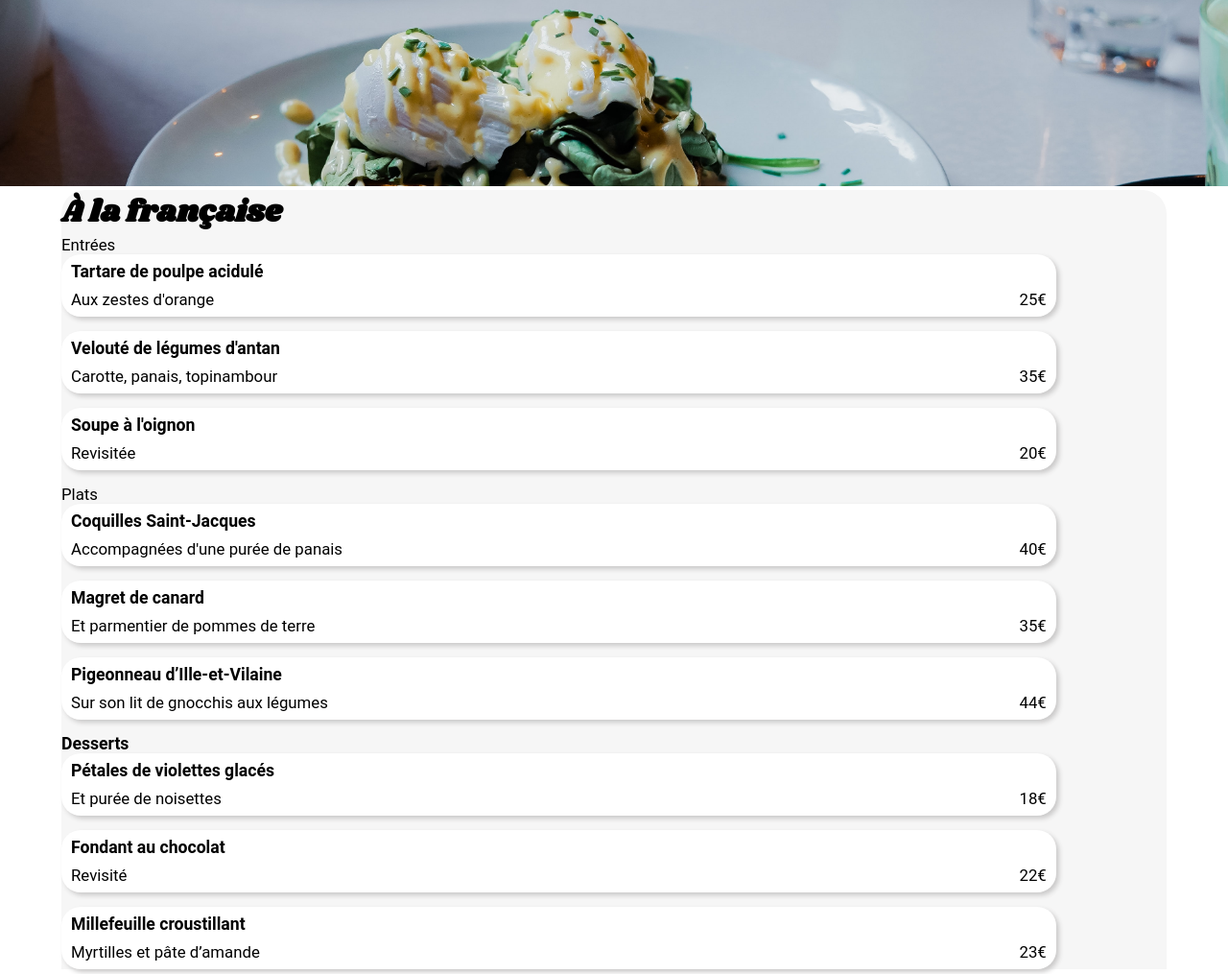
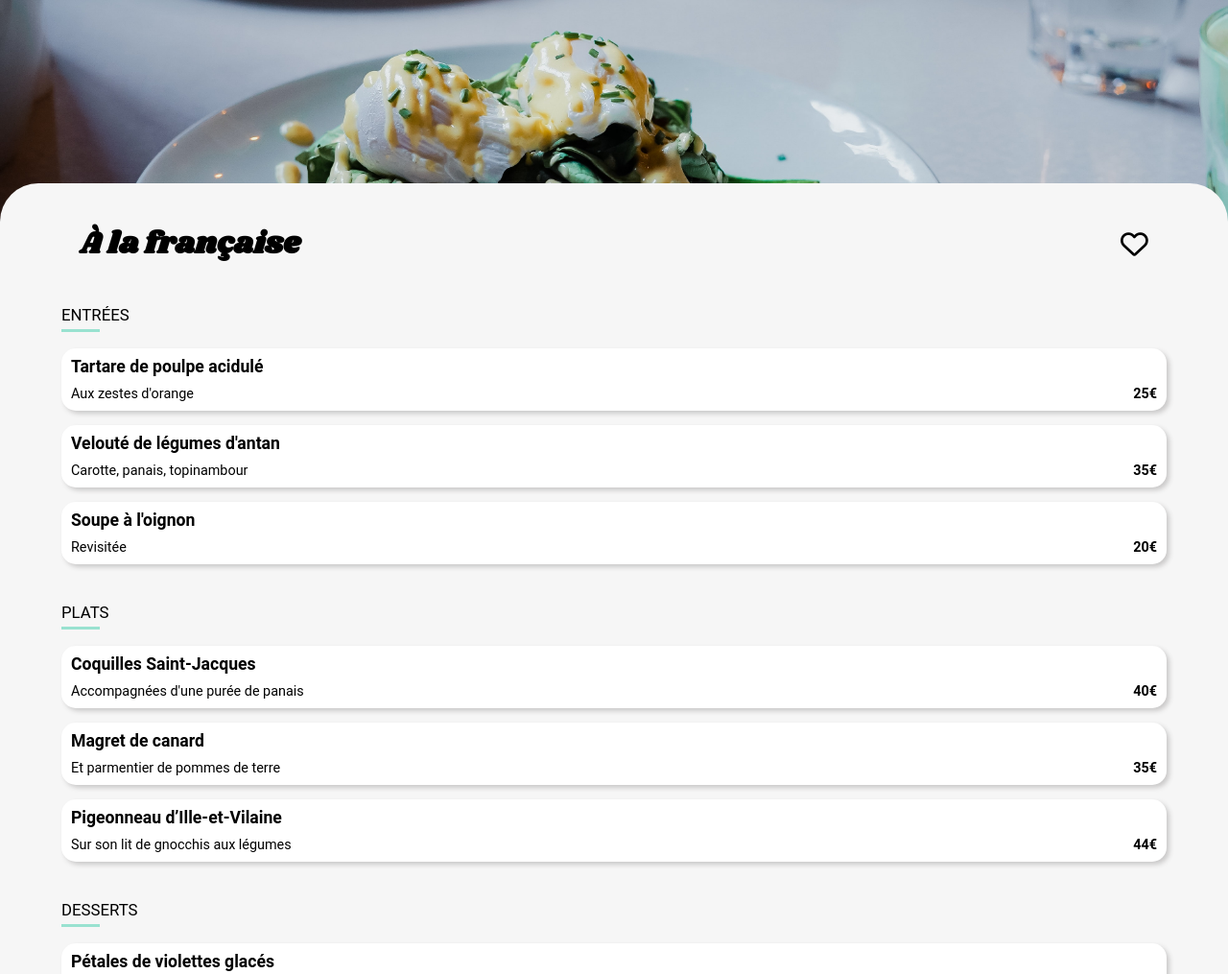
Before and after one commit to MaximeLorin/MaximeLorin_3_20022021, a plain HTML site: page alafrancaise.html in a window 1280 px wide. Shown: the part 89-1104 px from the top of the page at 96% size. Drawn offline with Linux system fonts and the light colour scheme.

Commit message:
v0.4 CSS finished

```diff
--- a/alafrancaise.html
+++ b/alafrancaise.html
@@ -10,17 +10,18 @@
     <body>
         <div class= "gridContainerMenu">
             <header class="topPage">
+                <a class="topPage__arrow" href="./index.html"><i class="fas fa-arrow-left"></i></a>
                 <h1 class= "mainTitle">ohmyfood</h1>
             </header>
             <div class= "menuSection">
                 <img class="backgroundImg" src="images/toa-heftiba-DQKerTsQwi0-unsplash.jpg" alt="a la francaise menu">
-                <div class= "menus">
+                <div class= "menusPart">
                     <div class= "menuTitle">
                         <h1 class="menuTitle__txt">À la française</h1>
-                        <div class= "menuTitle__icon"></div>
+                        <div class= "menuTitle__icon"><i class="far fa-heart"></i></div>
                     </div>
                     <div class= "menuStarter">
-                        <p class= "menuStarter__title">Entrées</p>
+                        <p class= "menuStarter__title">ENTRÉES</p>
                         <div class= "menuCard">
                             <h3 class= "menuCard__title">Tartare de poulpe acidulé</h3>
                             <div class= "menuCard__dscrptn">
@@ -44,7 +45,7 @@
                         </div>
                     </div>
                     <div class= "menuCourse">
-                        <p class= "menuCourse__title">Plats</p>
+                        <p class= "menuCourse__title">PLATS</p>
                         <div class= "menuCard">
                             <h3 class= "menuCard__title">Coquilles Saint-Jacques</h3>
                             <div class= "menuCard__dscrptn">
@@ -68,7 +69,7 @@
                         </div>
                     </div>
                     <div class= "menuDessert">
-                        <h3 class= "menuDessert__title">Desserts</h3>
+                        <p class= "menuDessert__title">DESSERTS</p>
                         <div class= "menuCard">
                             <h3 class= "menuCard__title">Pétales de violettes glacés</h3>
                             <div class= "menuCard__dscrptn">
@@ -91,6 +92,9 @@
                             </div>
                         </div>
                     </div>
+                    <div class= "exploreCard">
+                        <p class= "exploreCard__txt">Commander</p>
+                    </div>
                 </div>
             </div>
             <footer class= "trailerPage">
--- a/components/_howToCard.scss
+++ b/components/_howToCard.scss
@@ -25,9 +25,9 @@
         color: grey;
         margin-right: 30px;
         margin-left: 10px;
-        font-size: 1.1rem;
+        font-size: 1.2rem;
     }
-    &__txt
+    p
     {
         font-weight: bold;
     }
--- a/components/_menuCard.scss
+++ b/components/_menuCard.scss
@@ -2,9 +2,8 @@
 {
     background-color: white;
     box-shadow: $card-shadow;
-    border-radius: 20px;
+    border-radius: 15px;
     margin-bottom: 15px;
-    width: 90%;
     height: 65px;
     display: flex;
     flex-direction: column;
@@ -12,6 +11,7 @@
     &__title
     {
         margin-left: $cardMargin;
+
     }
     &__dscrptn
     {
@@ -19,5 +19,13 @@
         margin-right: $cardMargin;
         display: flex;
         justify-content: space-between;
+        p
+        {
+            font-size: 0.9rem;
+        }
+        &__price
+        {
+            font-weight: bolder;
+        }
     }
 }
--- a/components/_restaurantCard.scss
+++ b/components/_restaurantCard.scss
@@ -1,22 +1,15 @@
 .restaurantCard
 {
     @include pageMargin;
-    margin-bottom: 7%;
+    margin-bottom: 20px;
     @include restauCards;
     display: flex;
     flex-direction: column;
-    &__new
-    {
-        position: relative;
-        top: 60px;
-        left: 260px;
-        margin: none;
-        @include newCard;
-    }
     &__img
     {
-        border-top-left-radius: 25px;
-        border-top-right-radius: 25px;
+        border-top-left-radius: 20px;
+        border-top-right-radius: 20px;
+        position: relative;
         @include imgRestauCards;
     }
     &__blckTxt
@@ -27,6 +20,18 @@
         @include pageMargin;
         margin-top: 17px;
     }
+    .newCard
+    {
+        position: relative;
+    }
+    .newCard::after
+    {
+        content: 'Nouveau';
+        position: absolute;
+        top: -160px;
+        right:15px;
+        @include newCard;
+    }
     &__blckTxt__icon
     {
         font-size: 1.8rem;
--- a/layout/_backgroundImg.scss
+++ b/layout/_backgroundImg.scss
@@ -1,6 +1,6 @@
 .backgroundImg
 {
     object-fit: cover;
-    height: 220px;
+    height: 265px;
     width: 100%;
 }
--- a/layout/_menus.scss
+++ b/layout/_menus.scss
@@ -1,7 +1,96 @@
-.menus
+.menusPart
 {
-    @include pageMargin;
+    position: absolute;
+    top: 280px;
+    width: 100%;
+    height: 1200px;
     background-color: $restaurant-color;
-    border-top-left-radius: 25px;
-    border-top-right-radius: 25px;
+    border-top-left-radius: 40px;
+    border-top-right-radius: 40px;
+    display: flex;
+    align-items: center;
+    flex-direction: column;
+    .menuTitle
+    {
+        display: flex;
+        justify-content: space-between;
+        align-items: center;
+        width: 87%;
+        @include pageMargin;
+        @include titleMargin;
+        &__icon
+        {
+            font-size: 1.8rem;
+        }
+    }
+    .menuStarter
+    {
+        width: 90%;
+        @include pageMargin;
+        margin-bottom: $dishMargin;
+        &__title
+        {
+            position: relative;
+            padding-bottom: 5px;
+            margin-bottom: $dishTitleMargin;
+        }
+        &__title::after
+        {
+            content: '';
+            position: absolute;
+            left:0;
+            top: 25px;
+            background: $tertiary-color;
+            width: 40px;
+            height: 3px;
+        }
+    }
+    .menuCourse
+    {
+        width: 90%;
+        @include pageMargin;
+        margin-bottom: $dishMargin;
+        &__title
+        {
+            position: relative;
+            padding-bottom: 5px;
+            margin-bottom: $dishTitleMargin;
+        }
+        &__title::after
+        {
+            content: '';
+            position: absolute;
+            left:0;
+            top: 25px;
+            background: $tertiary-color;
+            width: 40px;
+            height: 3px;
+        }
+    }
+    .menuDessert
+    {
+        width: 90%;
+        @include pageMargin;
+        margin-bottom: $dishMargin;
+        &__title
+        {
+            position: relative;
+            padding-bottom: 5px;
+            margin-bottom: $dishTitleMargin;
+        }
+        &__title::after
+        {
+            content: '';
+            position: absolute;
+            left:0;
+            top: 25px;
+            background: $tertiary-color;
+            width: 40px;
+            height: 3px;
+        }
+    }
+    .exploreCard
+    {
+        margin-top: 25px;
+    }
 }
--- a/layout/_topPage.scss
+++ b/layout/_topPage.scss
@@ -1,4 +1,14 @@
 .topPage
 {
     @include itemCenter;
+    &__arrow
+    {
+        position: absolute;
+        left: 6%;
+        font-size: 1.4rem;
+    }
+    &__arrow:hover
+    {
+
+    }
 }
--- a/pages/_restaurantSection.scss
+++ b/pages/_restaurantSection.scss
@@ -6,6 +6,7 @@
     .restaurantTitle
     {
         @include pageMargin;
-        margin-top: 7%;
+        margin-top: 60px;
+        margin-bottom: 45px;
     }
 }
--- a/utils/_mixins.scss
+++ b/utils/_mixins.scss
@@ -15,6 +15,10 @@
 {
     margin-left:5%;
     margin-right:5%;
+}
+@mixin titleMargin {
+    margin-top: 40px;
+    margin-bottom: 40px;
 }
 
 
--- a/utils/_variables.scss
+++ b/utils/_variables.scss
@@ -12,6 +12,8 @@ $secTitle-size:1.1rem;
 $paragraph-size:1.05rem;
 
 $cardMargin:10px;
+$dishMargin:25px;
+$dishTitleMargin:20px;
 
 /*Box shadow*/
 $card-shadow: 3px 3px 5px rgb(202, 201, 201);
```
Also changed, not shown: index.html (+2 -2 lines), style.css, 1 other file.
